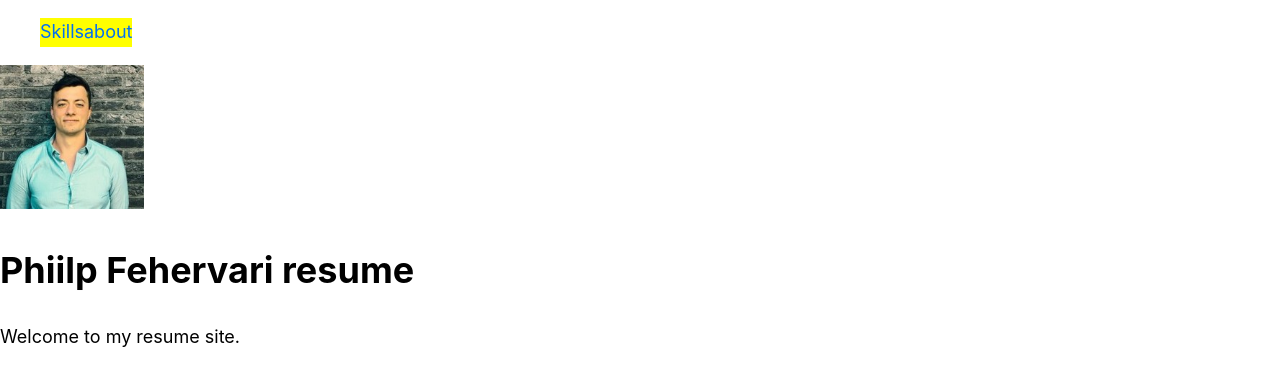
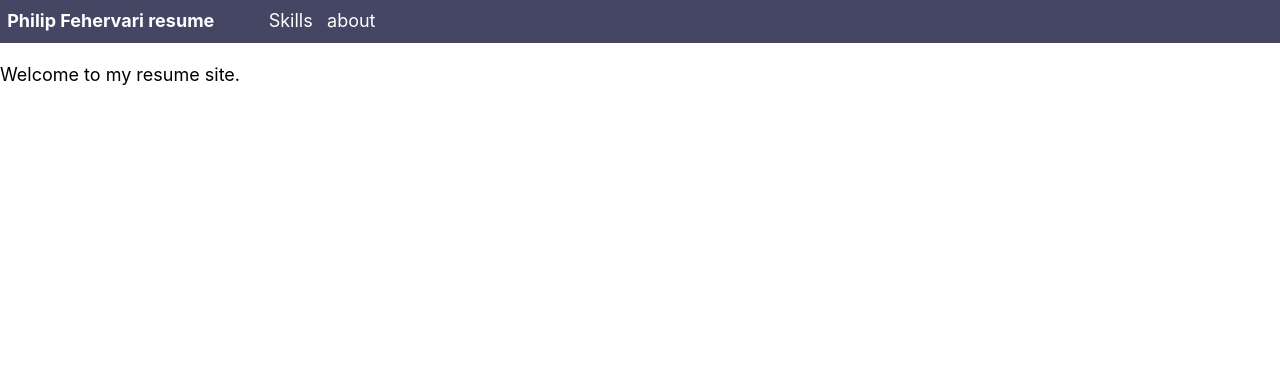
Before and after one commit to phifeh/cv, a Next.js app: page / in a window 1280 px wide. Shown: the top 386 px of the page. Built offline with nearby package versions, Linux system fonts and the light colour scheme.

Commit message:
make fetching markdown more generic and style navbar

```diff
--- a/components/layout.tsx
+++ b/components/layout.tsx
@@ -10,9 +10,7 @@ export const siteTitle = SITE_TITLE;
 const Container = styled("div")``;
 export default function Layout({
   children,
-  home,
 }: {
-  home?: boolean;
   children?: React.ReactNode;
 }) {
   return (
@@ -23,27 +21,11 @@ export default function Layout({
         <meta name="og:title" content={siteTitle} />
         <meta name="twitter:card" content="summary_large_image" />
       </Head>
-      <Nav
-        menu={[
-          { title: "Skills", to: "/skills" },
-          { title: "about", to: "/about" },
-        ]}
-      ></Nav>
+
       <header>
-        {home ? (
+        {(
           <>
-            <Image
-              priority
-              src="/images/profile.jpg"
-              height={144}
-              width={144}
-              alt={name}
-            />
-            <h1>{name}</h1>
-          </>
-        ) : (
-          <>
-            <Link href="/">
+            {/* <Link href="/">
               <a>
                 <Image
                   priority
@@ -53,23 +35,19 @@ export default function Layout({
                   alt={name}
                 />
               </a>
-            </Link>
-            <h2>
-              <Link href="/">
-                <a>{name}</a>
-              </Link>
-            </h2>
+            </Link> */}
+
+<Nav
+        menu={[
+          { title: "Skills", to: "/skills" },
+          { title: "about", to: "/about" },
+        ]}
+      ></Nav>
           </>
         )}
       </header>
       <main>{children}</main>
-      {!home && (
-        <div>
-          <Link href="/">
-            <a>← Back to home</a>
-          </Link>
-        </div>
-      )}
+
     </Container>
   );
 }
--- a/components/nav.tsx
+++ b/components/nav.tsx
@@ -1,11 +1,26 @@
 import styled from "@emotion/styled";
 import Link from "next/link";
+import { SITE_NAME } from "../data/skills/config";
 
 const NavContainer = styled("nav")`
+background: #454564;
+    display:flex;
+a{
+    color:white;
+    transition: 2s ease opacity;
+    &:hover{
+        text-decoration: none;
+        opacity:0.7;
+    }
+}
+h4{
+    padding: 0.4em; margin: 0;
+}
   ul {
+    margin:0;
     li {
       display: inline-block;
-      background: yellow;
+    padding: 0.4em;
     }
   }
 `;
@@ -17,13 +32,20 @@ export default function Nav({
 }) {
   return (
     <NavContainer>
+<h4>
+              <Link href="/">
+                <a>{SITE_NAME}</a>
+              </Link>
+            </h4>
+    <nav>
       <ul>
         {menu.map(({ to, title }) => (
-          <li>
+          <li key={to}>
             <Link href={to}>{title}</Link>
           </li>
         ))}
       </ul>
+    </nav>
     </NavContainer>
   );
 }
--- a/data/skills/config.ts
+++ b/data/skills/config.ts
@@ -1 +1,2 @@
-export const SITE_NAME = "Phiilp Fehervari resume";
+export const SITE_NAME = "Philip Fehervari resume";
+export const SITE_TITLE = "My resume site";
--- a/lib/skills.ts
+++ b/lib/getData.ts
@@ -4,13 +4,14 @@ import matter from "gray-matter";
 import { remark } from "remark";
 import html from "remark-html";
 
-const skillsDirectory = path.join(process.cwd(), "data", "skills");
+const dataDirectory = path.join(process.cwd(), "data");
 
-export function getSortedPostsData() {
-  const fileNames = fs.readdirSync(skillsDirectory);
+export function getSortedData(directory:string) {
+  const dir = path.join(dataDirectory,directory)
+  const fileNames = fs.readdirSync(dir);
   const allSkillsData = fileNames.map((fileName) => {
     const id = fileName.replace(/\.md$/, "");
-    const fullPath = path.join(skillsDirectory, fileName);
+    const fullPath = path.join(dir, fileName);
     const fileContents = fs.readFileSync(fullPath, "utf8");
     const matterResult = matter(fileContents);
     return {
@@ -27,8 +28,9 @@ export function getSortedPostsData() {
   });
 }
 
-export function getAllPostIds() {
-  const fileNames = fs.readdirSync(skillsDirectory);
+export function getAllIds(directory: string) {
+  const dir = path.join(dataDirectory,directory)
+  const fileNames = fs.readdirSync(dir);
   return fileNames.map((fileName) => {
     return {
       params: {
@@ -38,8 +40,9 @@ export function getAllPostIds() {
   });
 }
 
-export async function getPostData(id) {
-  const fullPath = path.join(skillsDirectory, `${id}.md`);
+export async function getDetailData(directory:string, id:string) {
+  const dir =path.join(dataDirectory, directory)
+  const fullPath = path.join(dir, `${id}.md`);
   const fileContents = fs.readFileSync(fullPath, "utf8");
   const matterResult = matter(fileContents);
   const processedContent = await remark()
--- /dev/null
+++ b/pages/about.tsx
@@ -0,0 +1,5 @@
+import Layout from "../components/layout";
+
+export default function About() {
+    return <Layout><h1>Who am I?</h1></Layout>
+}
--- a/pages/index.tsx
+++ b/pages/index.tsx
@@ -1,12 +1,12 @@
 import Head from "next/head";
 import Layout, { siteTitle } from "../components/layout";
 import utilStyles from "../styles/utils.module.css";
-import { getSortedPostsData } from "../lib/skills";
+import { getSortedData} from "../lib/getData";
 import Link from "next/link";
 
-export default function Home({ allPostsData }) {
+export default function Home() {
   return (
-    <Layout home>
+    <Layout >
       <Head>
         <title>{siteTitle}</title>
       </Head>
@@ -21,12 +21,3 @@ export default function Home({ allPostsData }) {
     </Layout>
   );
 }
-
-export async function getStaticProps() {
-  const allPostsData = getSortedPostsData();
-  return {
-    props: {
-      allPostsData,
-    },
-  };
-}
```
Also changed, not shown: pages/skills/index.tsx (+5 -5 lines).
